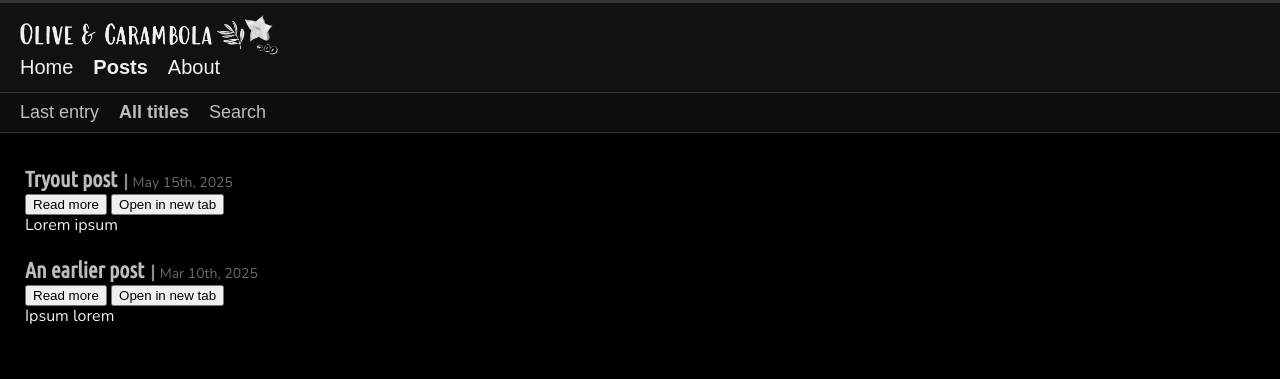
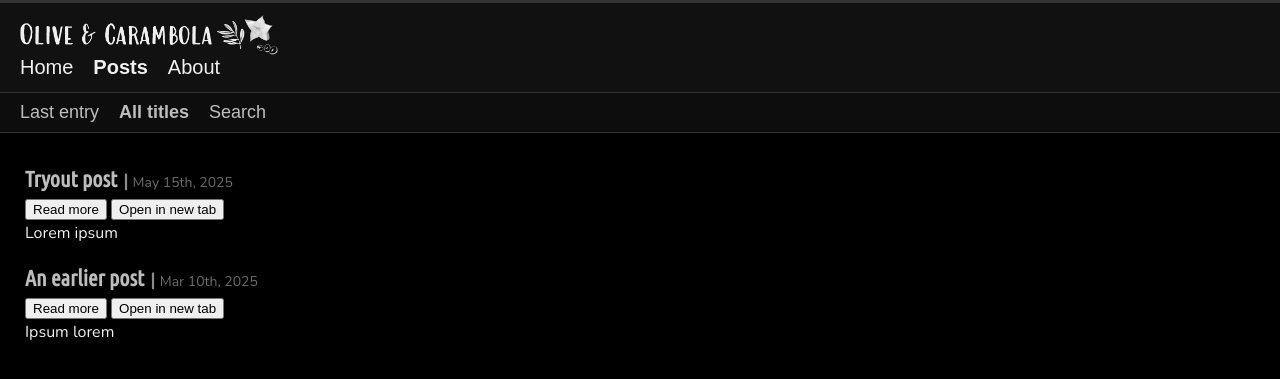
Before and after one commit to olivecarambola/logbook, a Jekyll site: the page built from post_all.md, in a window 1280 px wide. Shown: the top 379 px of the page. Built offline with Jekyll 4.4.1, drawn with Linux system fonts in a browser that asks for light colours; some web fonts are replaced.

Commit message:
Update style.scss

```diff
--- a/assets/css/style.scss
+++ b/assets/css/style.scss
@@ -148,7 +148,7 @@ header nav ul li a.active,               /* active menu item styling */
 }
 
 #posts-list h2 {
-  margin-bottom: 0;
+  margin-bottom: 0.2em;
 }
 
 #posts-list button {
@@ -157,7 +157,7 @@ header nav ul li a.active,               /* active menu item styling */
 
 #posts-list .summary,
 #posts-list .full-content {
-  margin-top: 0;
+  margin-top: 0.2em;
 }
 
 .post-title {
```
